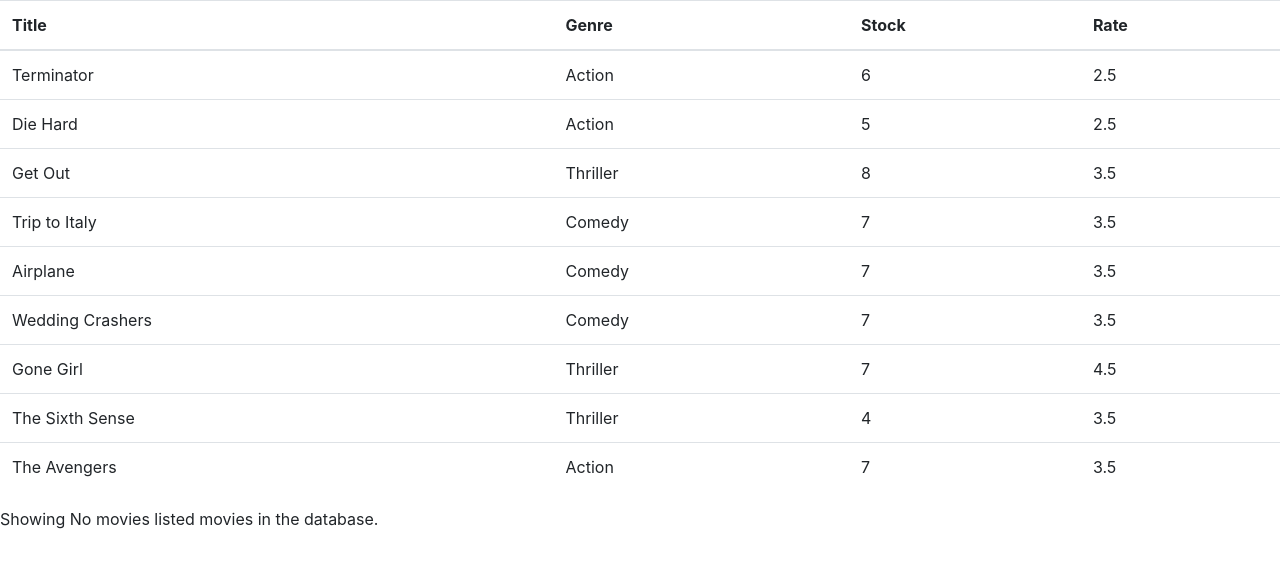
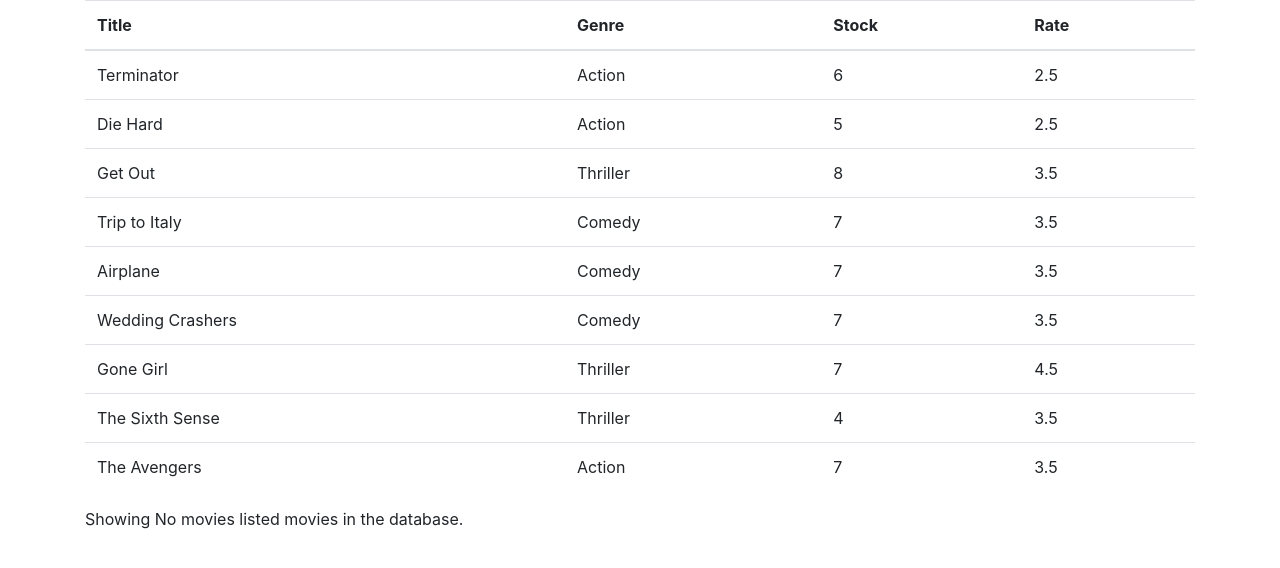
Before and after one commit to bmarchambault/vidly, a React (Create React App) app: page / in a window 1280 px wide. Shown: the top 568 px of the page. Built offline with nearby package versions, Linux system fonts and the light colour scheme.

Commit message:
fixed that html rendering should be in app.js and not index.js

```diff
--- a/src/index.js
+++ b/src/index.js
@@ -1,16 +1,16 @@
 import React from 'react';
 import ReactDOM from 'react-dom';
 import './index.css';
-// import App from './App';
-import Movies from "./components/movies";
+import App from './App';
+// import Movies from "./components/movies";
 import reportWebVitals from './reportWebVitals';
 import 'bootstrap/dist/css/bootstrap.css';
 import 'fontawesome';
 
 ReactDOM.render(
   <React.StrictMode>
-    {/*<App />*/}
-      <Movies />
+    <App />
+      {/*<Movies />*/}
   </React.StrictMode>,
   document.getElementById('root')
 );
```
